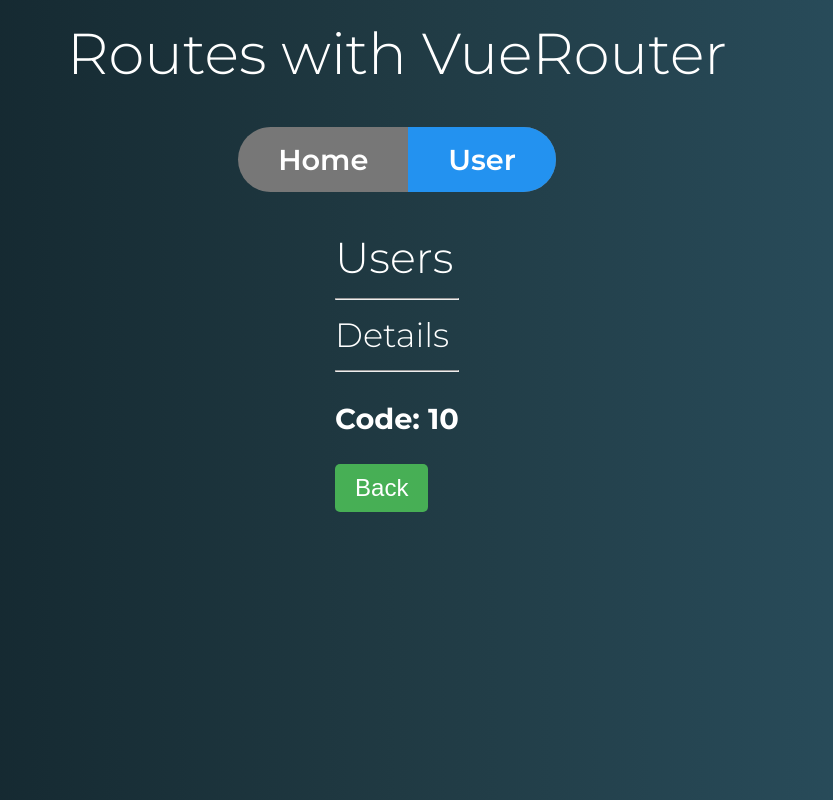
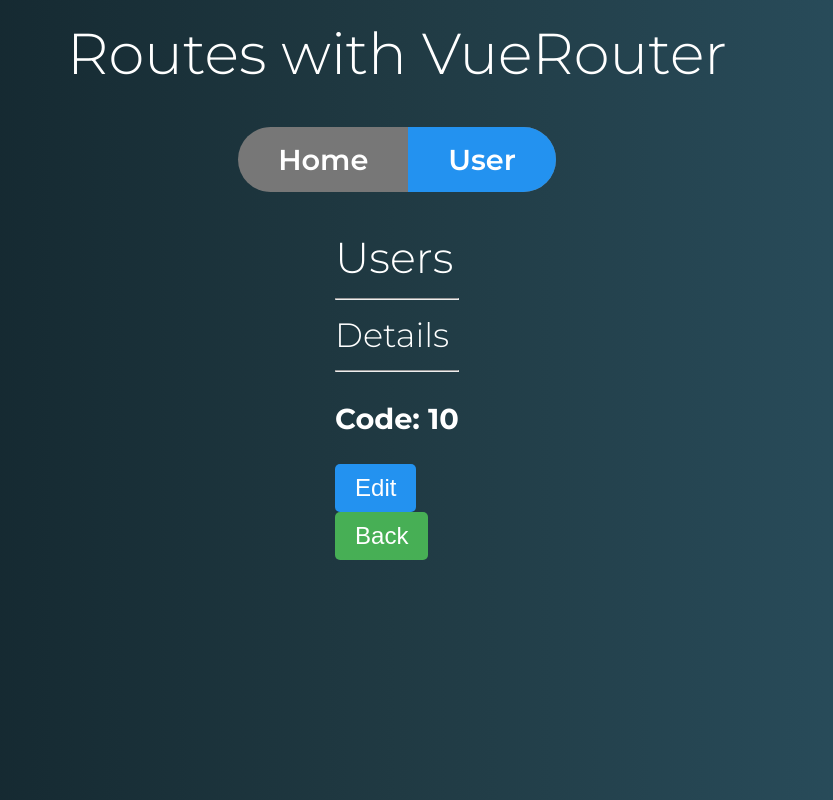
Before and after one commit to rodrigolimasd/vue-tips, a Vue app in the folder routes/routes-test/: page /user/10 in a window 1280 px wide. Shown: the whole page, without its empty margins (243-1076 px from the left). Built offline with nearby package versions, Linux system fonts and the light colour scheme.

Commit message:
using router name

```diff
--- a/routes/routes-test/src/components/user/User.vue
+++ b/routes/routes-test/src/components/user/User.vue
@@ -12,7 +12,8 @@ export default {
     methods: {
         goHome() {
             //this.$router.push("/")
-            this.$router.push({ path: "/" })
+           // this.$router.push({ path: "/" })
+            this.$router.push({ name: "homeRoute" })
         }
     }
 }
--- a/routes/routes-test/src/components/user/UserDetails.vue
+++ b/routes/routes-test/src/components/user/UserDetails.vue
@@ -3,6 +3,14 @@
         <h3>Details</h3>
         <hr>
         <p><strong>Code: {{ id }}</strong></p>
+        <!-- <router-link tag="button" primario
+            :to="`/user/${$route.params.id}/edit`">
+            Edit
+        </router-link> -->
+        <router-link tag="button" primario
+            :to="{ name: 'editUserRoute', params: {id } }">
+            Edit
+        </router-link>
     </div>
 </template>
 
--- a/routes/routes-test/src/components/user/UserEdit.vue
+++ b/routes/routes-test/src/components/user/UserEdit.vue
@@ -1,13 +1,14 @@
 <template>
     <div class="usuario-editar">
         <div>Edit</div>
+        <p><strong>Code: {{ id }}</strong></p>
     </div>
 
 </template>
 
 <script>
 export default {
-
+    props: ['id']
 }
 </script>
 
--- a/routes/routes-test/src/router.js
+++ b/routes/routes-test/src/router.js
@@ -13,7 +13,8 @@ export default new Router({
     routes:[
     {
         path: '/',
-        component: Start
+        component: Start,
+        name: 'homeRoute'
     },
     {
         path: '/user',
@@ -22,7 +23,8 @@ export default new Router({
         children: [
             { path: '', component: UserList },
             { path: ':id', component: UserDetails, props: true },
-            { path: ':id/edit', component: UserEdit, props: true },
+            { path: ':id/edit', component: UserEdit, props: true,
+            name: 'editUserRoute' },
         ]
     }
     ]
```
